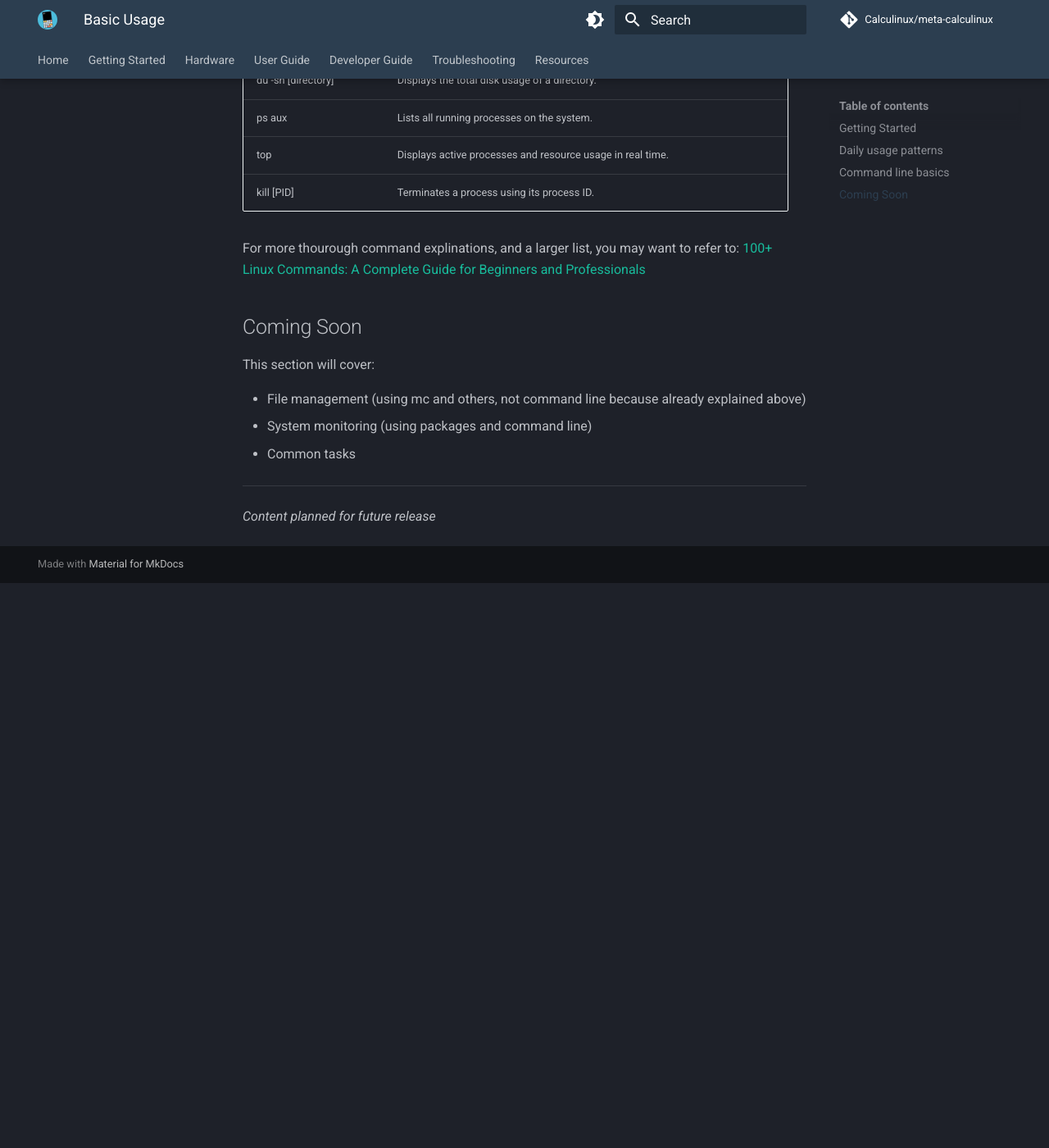
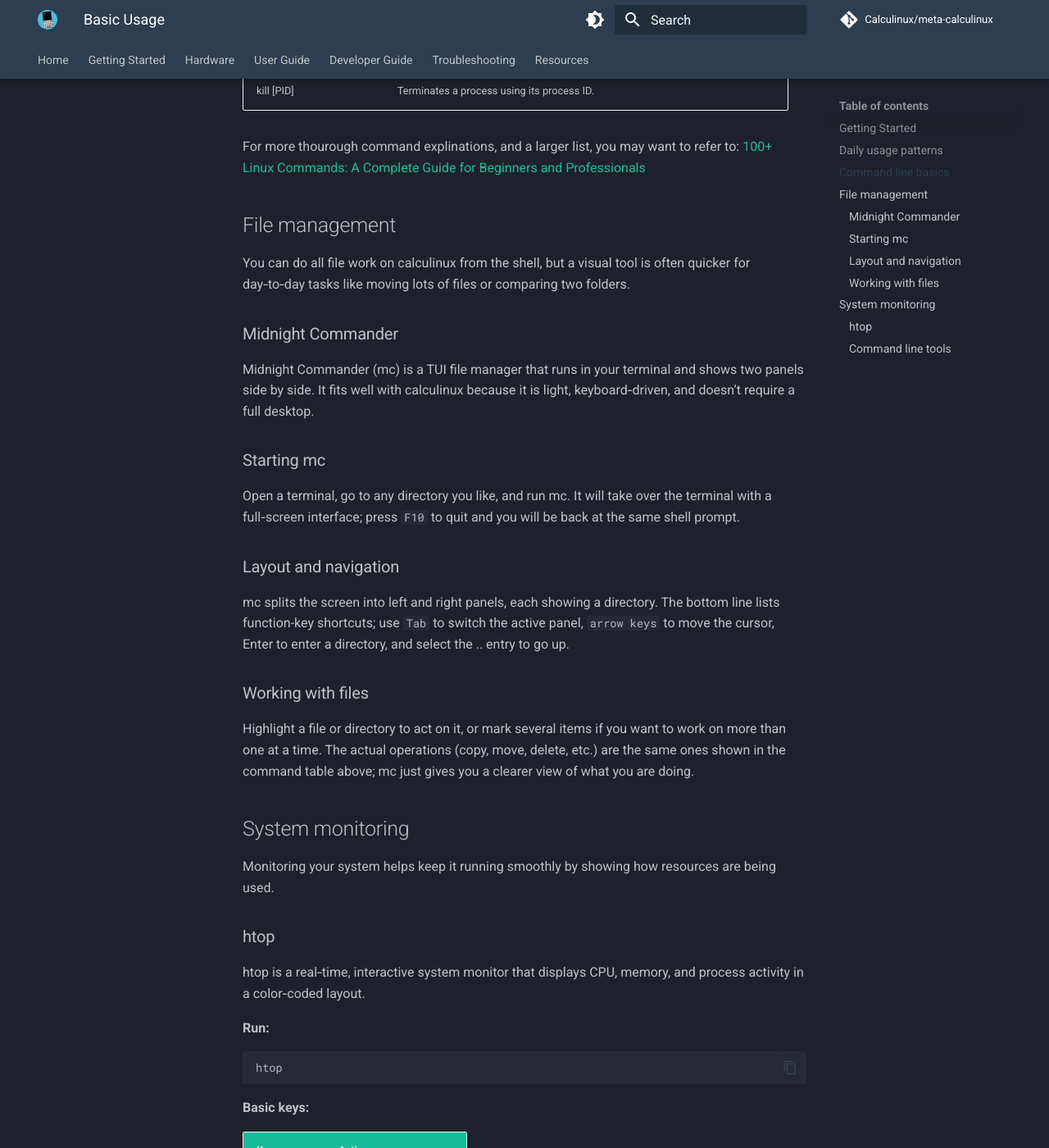
Before and after one commit to Calculinux/docs, an MkDocs documentation site: the page built from docs/user-guide/basic-usage.md, in a window 1280 px wide and 1400 px high, scrolled down 1902 px. Shown: the whole window at 82% size. Built offline with MkDocs 1.6.1 and Material for MkDocs 9.7.7, drawn with Linux system fonts in a browser that asks for light colours; comment, search, counter and statistics services are not loaded; before the commit the page ends 2613 px from its top, so only the background shows below that; some of the changed text lies outside the part shown.

Commit message:
Update user guide with file management and monitoring
Removed 'Under Construction' warning and added sections on file management and system monitoring.

````diff
--- a/docs/user-guide/basic-usage.md
+++ b/docs/user-guide/basic-usage.md
@@ -1,11 +1,8 @@
 # Basic Usage
-
-!!! warning "Under Construction"
-    This page is currently being developed. Check back soon for comprehensive usage instructions.
 
 ## Getting Started
 
-For now, please refer to:
+First, please refer to (if you haven't already):
 
 - [Quick Start Guide](../getting-started/quick-start.md) - Essential commands and tips
 - [First Boot](../getting-started/first-boot.md) - Initial setup and configuration
@@ -55,14 +52,63 @@
 
 For more thourough command explinations, and a larger list, you may want to refer to: [100+ Linux Commands: A Complete Guide for Beginners and Professionals](https://dev.to/10000coders/100-linux-commands-a-complete-guide-for-beginners-and-professionals-5404)
 
-## Coming Soon
+## File management
 
-This section will cover:
+You can do all file work on calculinux from the shell, but a visual tool is often quicker for day‑to‑day tasks like moving lots of files or comparing two folders.
 
-- File management (using mc and others, not command line because already explained above)
-- System monitoring (using packages and command line)
-- Common tasks
+### Midnight Commander
+
+Midnight Commander (mc) is a TUI file manager that runs in your terminal and shows two panels side by side. It fits well with calculinux because it is light, keyboard‑driven, and doesn’t require a full desktop.
+
+### Starting mc
+
+Open a terminal, go to any directory you like, and run mc.
+It will take over the terminal with a full‑screen interface; press ```F10``` to quit and you will be back at the same shell prompt.
+
+### Layout and navigation
+
+mc splits the screen into left and right panels, each showing a directory. The bottom line lists function-key shortcuts; use ```Tab``` to switch the active panel, ```arrow keys``` to move the cursor, Enter to enter a directory, and select the .. entry to go up.
+
+### Working with files
+
+Highlight a file or directory to act on it, or mark several items if you want to work on more than one at a time. The actual operations (copy, move, delete, etc.) are the same ones shown in the command table above; mc just gives you a clearer view of what you are doing.
+
+## System monitoring
+
+Monitoring your system helps keep it running smoothly by showing how resources are being used.
+
+### htop
+
+htop is a real‑time, interactive system monitor that displays CPU, memory, and process activity in a color‑coded layout.
+
+**Run:**
+```
+htop
+```
+
+**Basic keys:**
+
+|  Key  |         Action         |
+|-------|------------------------|
+| ↑ / ↓ | Move through processes |
+|  F3   |         Search         |
+|  F6   |     Sort by column     |
+|  F9   |      Kill process      |
+|  F10  |          Quit          |
+
+Use the bars at the top to quickly check load and memory usage.
+
+### Command line tools
+
+You can also check system health with basic commands:
+
+|  Command  |          Description           |
+|-----------|--------------------------------|
+|   `top`   |     Live view of processes     |
+| `uptime`  | System uptime and load average |
+| `free -h` |     Memory and swap usage      |
+|  `df -h`  |        Disk space usage        |
+| `ps aux`  |     Detailed process list      |
+
 
 ---
-
-*Content planned for future release*
````
